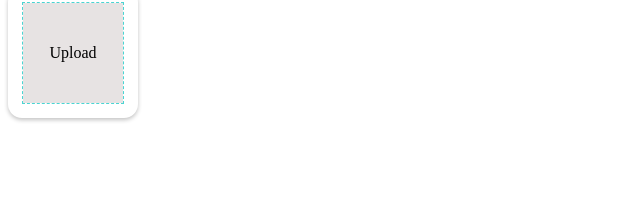
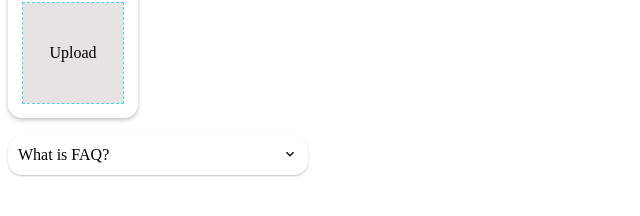
Before and after one commit to pltnv/Iana-ui, a Vue app: page / in a window 1280 px wide. Shown: the part 214-430 px from the top of the page, without its empty margins (0-640 px from the left). Built offline with nearby package versions, Linux system fonts and the light colour scheme.

Commit message:
i-accordion[feat]: adds component

```diff
--- a/src/App.vue
+++ b/src/App.vue
@@ -41,6 +41,15 @@
     />
     <br />
     <i-upload multiple max-files="2" @file="onFileSelected" />
+    <br />
+    <br />
+    <i-accordion
+      title="What is FAQ?"
+      content="It's a list of questions and answers relating to a particular subject, especially one giving basic information for users of a website"
+      width="300"
+      round="14"
+    >
+    </i-accordion>
   </div>
 </template>
 
@@ -51,6 +60,7 @@ import IButton from "./components/IButton/IButton.vue";
 import ITip from "./components/ITip/ITip.vue";
 import INotifications from "./components/INotifications/INotifications.vue";
 import IUpload from "./components/IUpload/IUpload.vue";
+import IAccordion from "./components/IAccordion/IAccordion.vue";
 
 export default {
   name: "App.vue",
@@ -59,7 +69,8 @@ export default {
     IButton,
     ITip,
     INotifications,
-    IUpload
+    IUpload,
+    IAccordion
   },
   setup(props, { emit }) {
     let testValue = ref(true);
--- /dev/null
+++ b/src/components/IAccordion/IAccordion.vue
@@ -0,0 +1,105 @@
+<template>
+  <div
+    class="i-accordion"
+    :style="{ width: `${width}px`, borderRadius: `${round}px` }"
+  >
+    <div
+      class="i-accordion__title"
+      :class="{ 'i-accordion__title--opened': alwaysOpened || showAccordion }"
+      @click="toggleAccordion"
+    >
+      <span v-text="title" />
+      <div
+        class="chevron"
+        :class="{ 'chevron--up': alwaysOpened ? '' : showAccordion }"
+      >
+        <i class="mdi mdi-chevron-down" />
+      </div>
+    </div>
+    <transition name="accordion">
+      <div v-if="showAccordion || alwaysOpened">
+        <template v-if="$slots.default">
+          <slot />
+        </template>
+        <div
+          v-else-if="content"
+          v-text="content"
+          class="i-accordion__content"
+        />
+      </div>
+    </transition>
+  </div>
+</template>
+
+<script>
+import { ref } from "vue";
+
+export default {
+  name: "IAccordion",
+  props: {
+    id: String,
+    title: String,
+    width: {
+      type: String,
+      default: "200"
+    },
+    alwaysOpened: Boolean,
+    content: String,
+    round: String
+  },
+
+  setup(props, { emit }) {
+    let showAccordion = ref(false);
+
+    const toggleAccordion = () => {
+      showAccordion.value = !showAccordion.value;
+      console.log(showAccordion.value);
+    };
+
+    return { showAccordion, toggleAccordion };
+  }
+};
+</script>
+
+<style lang="scss">
+.i-accordion {
+  box-shadow: rgba(0, 0, 0, 0.24) 0px 1px 2px;
+
+  &__title {
+    display: flex;
+    justify-content: space-between;
+    align-items: center;
+    padding: 10px;
+    border-bottom: 0.1px solid transparent;
+    cursor: pointer;
+
+    &--opened {
+      border-bottom: 0.1px solid rgba(10, 10, 10, 0.1);
+    }
+
+    .chevron {
+      transition: all 0.1s linear;
+
+      &--up {
+        transform: rotate(180deg);
+      }
+    }
+  }
+
+  &__content {
+    padding: 10px;
+    opacity: 1;
+  }
+
+  .accordion-enter-active,
+  .i-accordion-leave-active {
+    transition: opacity 0.4s ease-in-out;
+  }
+
+  .accordion-enter-from,
+  .accordion-leave-to {
+    height: 0;
+    opacity: 1;
+  }
+}
+</style>
```
